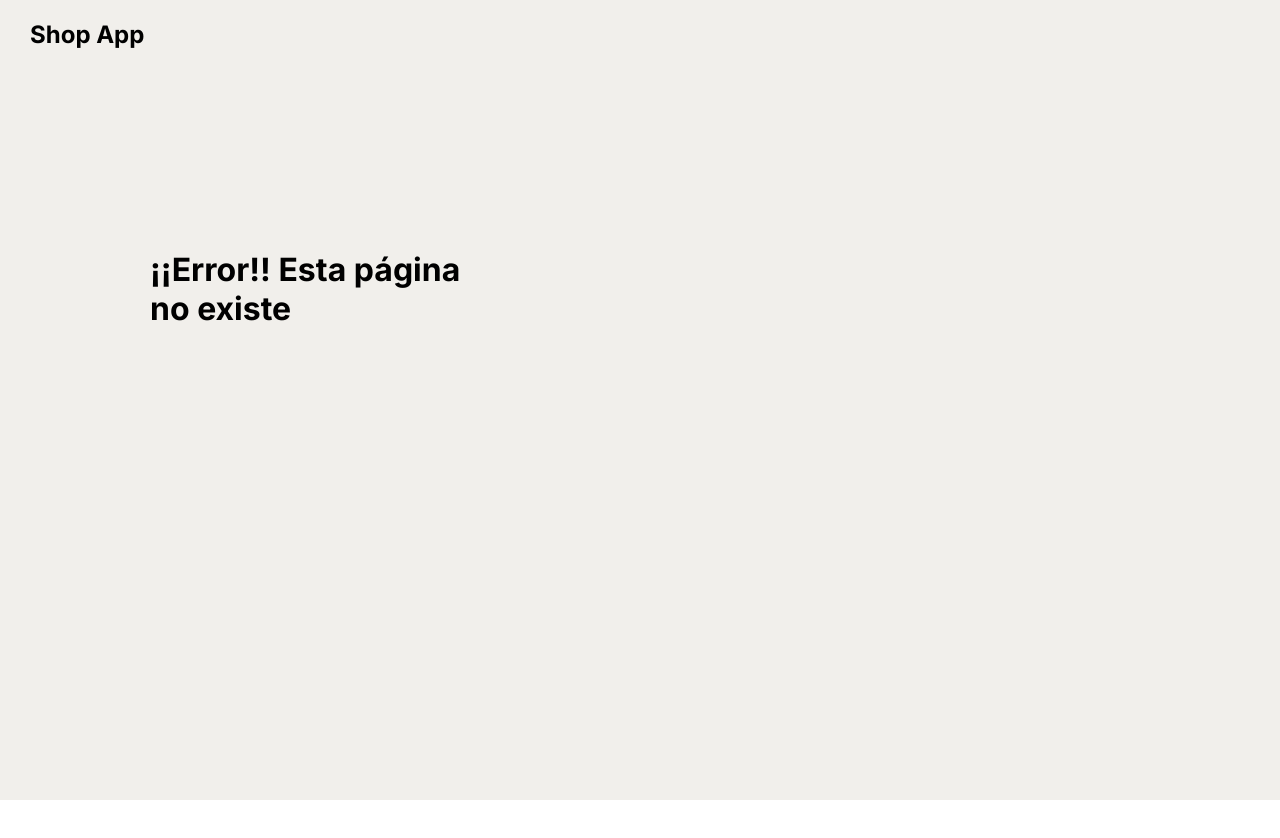
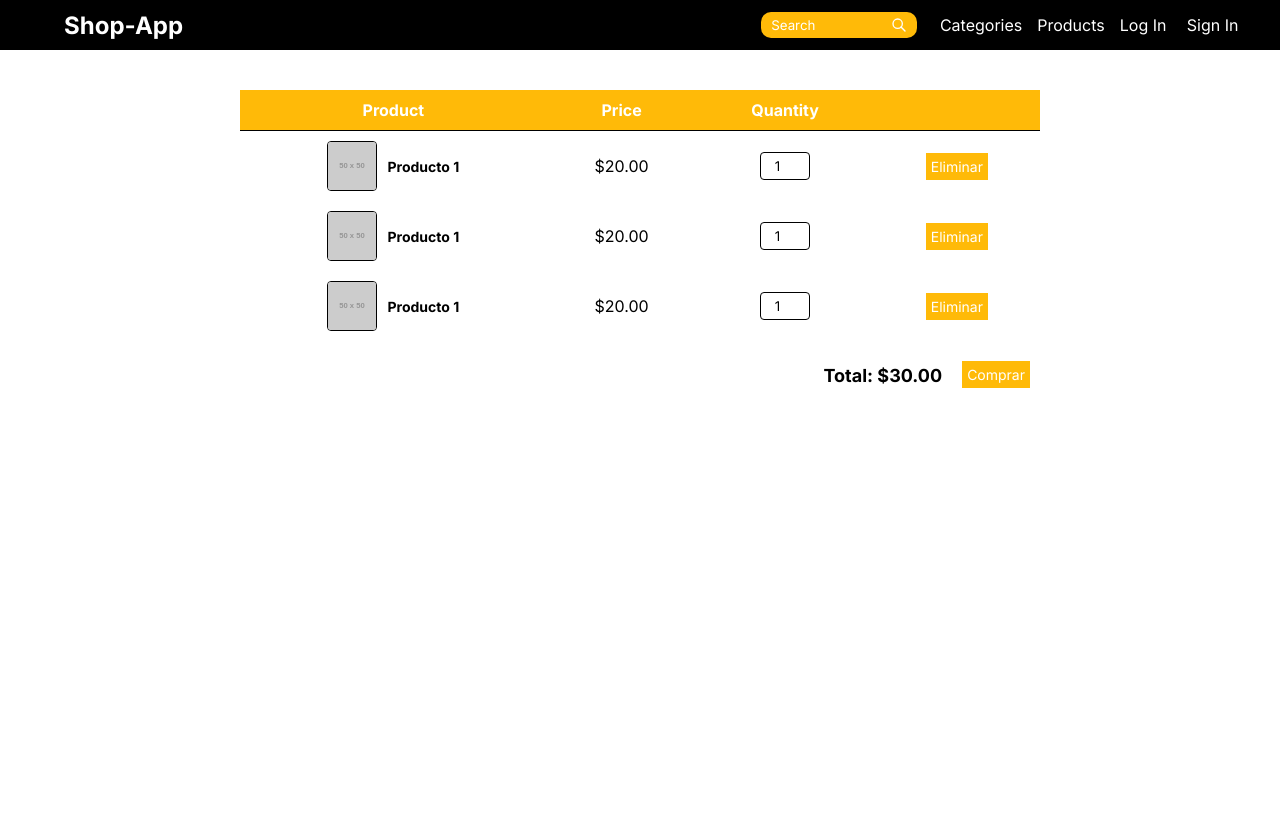
Before and after one commit to riquelmedylan/shop-app, a React (Vite) app: page /cart in a window 1280 px wide. After the commit the page ends 800 px from the top, so only its background shows below. Built offline with nearby package versions, Linux system fonts and the light colour scheme.

Commit message:
cart page

```diff
--- a/src/components/Card.jsx
+++ b/src/components/Card.jsx
@@ -1,12 +1,15 @@
 import style from "@/styles/modules/card.module.css";
-import { Link } from "react-router-dom";
 
 export const Card = ({ product }) => {
-  const { price, images, category, description, id,title } = product;
+  const { price, images, category, description, id, title } = product;
   return (
     <div className={style.card}>
       <header className={style.cardImage}>
-        <img className={style.image} src={images && images[0]} alt={category && category.name} />
+        <img
+          className={style.image}
+          src={images && images[0]}
+          alt={category && category.name}
+        />
       </header>
       <div className={style.cardContent}>
         <h3 className={style.cardTitle}>{title}</h3>
@@ -14,9 +17,7 @@ export const Card = ({ product }) => {
       </div>
       <footer className={style.cardFooter}>
         <span className={style.price}>${price}</span>
-        <Link to={`product/${id}`} className={style.btnBuy}>
-          Buy
-        </Link>
+        <button className={style.btnBuy}>Buy</button>
       </footer>
     </div>
   );
--- a/src/components/header/Sidebar.jsx
+++ b/src/components/header/Sidebar.jsx
@@ -23,7 +23,9 @@ export default function Sidebar({ show, setShow }) {
         <Link onClick={unmountSidebar} to="/categories">
           Categories
         </Link>
-        <Link>Products</Link>
+        <Link onClick={unmountSidebar} to="/cart">
+          Cart
+        </Link>
         <Link>Log In</Link>
         <Link>Sign In</Link>
       </aside>
--- /dev/null
+++ b/src/pages/cart/Cart.jsx
@@ -0,0 +1,30 @@
+import style from "@/styles/modules/cart/cart.module.css";
+import { TableRow } from "./TableRow";
+
+export default function Cart() {
+  return (
+    <div className={style.container}>
+      <table className={style.table}>
+        <thead className={style.header}>
+          <tr>
+            <th>Product</th>
+            <th>Price</th>
+            <th>Quantity</th>
+            <th></th>
+          </tr>
+        </thead>
+        <tbody>
+          <TableRow />
+          <TableRow />
+          <TableRow />
+
+        </tbody>
+      </table>
+
+      <div className={style.total}>
+        <p>Total: $30.00</p>
+        <button>Comprar</button>
+      </div>
+    </div>
+  );
+}
--- /dev/null
+++ b/src/pages/cart/TableRow.jsx
@@ -0,0 +1,19 @@
+import style from "@/styles/modules/cart/cart.module.css";
+
+export const TableRow = () => {
+  return (
+    <tr>
+      <td className={style.product}>
+        <img src="https://via.placeholder.com/50x50" alt="Producto 1" />
+        <p>Producto 1</p>
+      </td>
+      <td className={style.price}>$20.00</td>
+      <td>
+        <input type="number" min="1" defaultValue="1" />
+      </td>
+      <td>
+        <button>Eliminar</button>
+      </td>
+    </tr>
+  );
+};
--- a/src/router/Router.jsx
+++ b/src/router/Router.jsx
@@ -7,6 +7,7 @@ const Home = lazy(() => import("../pages/Home"));
 const Layout = lazy(() => import("../components/Layout"));
 const Product = lazy(() => import("../pages/product/Product"));
 const CategoriesPage = lazy(() => import("../pages/categories/Categories"));
+const Cart = lazy(() => import("../pages/cart/Cart"));
 
 export const Router = createBrowserRouter([
   {
@@ -34,6 +35,10 @@ export const Router = createBrowserRouter([
           </CategoriesProvider>
         ),
       },
+      {
+        path: "/cart",
+        element: <Cart />,
+      },
     ],
   },
 ]);
--- /dev/null
+++ b/src/styles/modules/cart/cart.module.css
@@ -0,0 +1,110 @@
+.container {
+  max-width: 840px;
+  margin: 0 auto;
+  width: 100%;
+}
+
+.table {
+  width: 100%;
+  border-collapse: collapse;
+  margin-bottom: 20px;
+}
+
+.header {
+  background-color: #ffba08;
+  border-bottom: 1px solid #000000;
+}
+
+th,
+td {
+  padding: 10px;
+  text-align: center;
+  border: none;
+}
+
+th {
+  font-weight: bold;
+  color: #ffffff;
+}
+
+input[type="number"] {
+  width: 50px;
+  text-align: center;
+  border: 1px solid #000000;
+  border-radius: 4px;
+  padding: 5px;
+}
+
+button {
+  background-color: transparent;
+  color: #000000;
+  border: none;
+  cursor: pointer;
+  font-size: 14px;
+  outline: none;
+}
+
+.total {
+  text-align: right;
+  margin-top: 20px;
+}
+
+.total p {
+  font-size: 18px;
+  font-weight: bold;
+  margin-right: 20px;
+  display: inline-block;
+  vertical-align: middle;
+}
+
+.total{
+  > button {
+    background-color: #ffba08;
+    padding: 5px;
+    color: white;
+  }
+  margin-right: 10px;
+}
+
+input[type="number"]:focus {
+  outline: none;
+  border: 2px solid #000000;
+}
+
+.product {
+  display: flex;
+  align-items: center;
+  flex-direction: column;
+}
+
+.product img {
+  margin-right: 10px;
+  width: 50px;
+  height: 50px;
+  object-fit: cover;
+  border: 1px solid #000000;
+  border-radius: 4px;
+}
+
+.product p {
+  margin: 0;
+  font-size: 14px;
+  font-weight: bold;
+}
+
+@media (min-width: 380px) {
+  .container {
+    padding: 20px;
+  }
+
+  .product {
+    flex-direction: row;
+    justify-content: center;
+  }
+
+  button {
+    background-color: #ffba08;
+    padding: 5px;
+    color: white;
+  }
+}
```
